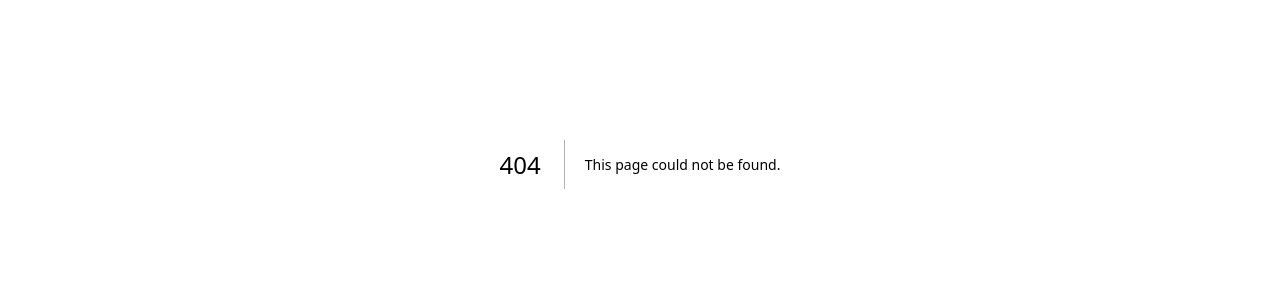
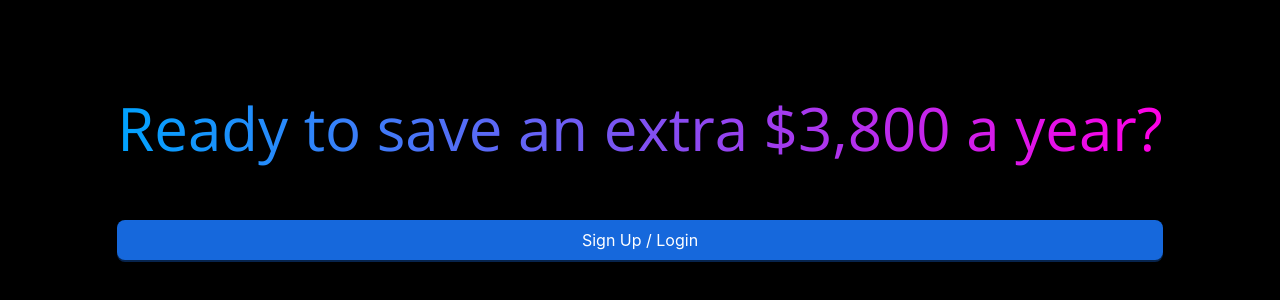
Before and after one commit to Orca-Save/orca, a Next.js app: page /signup in a window 1280 px wide. Before the commit this address had no page. Shown: the part 236-536 px from the top of the page. Built offline with nearby package versions, Linux system fonts and the light colour scheme.

Commit message:
small updates

```diff
--- a/src/app/(customerFacing)/_components/GoalCard.tsx
+++ b/src/app/(customerFacing)/_components/GoalCard.tsx
@@ -28,7 +28,7 @@ export default function GoalCard({
           goalId={goal.id}
           key="delete"
           title="Delete the goal"
-          description="Are you sure to delete this goal?"
+          description="Are you sure you want to delete this goal?"
         />,
         <EditAction route={`/goals/${goal.id}/edit`} key="edit" />,
         ...(revalidatePath !== "/"
--- a/src/app/(customerFacing)/_components/HeaderMenu.tsx
+++ b/src/app/(customerFacing)/_components/HeaderMenu.tsx
@@ -44,12 +44,7 @@ export default function HeaderMenu() {
         align="center"
         size={0}
       >
-        <Text
-          className={`${varelaRound.className} text-center decoration-clone pb-3 text-2xl bg-clip-text text-transparent bg-gradient-to-r from-orca-blue to-orca-pink font-bold`}
-        >
-          O
-        </Text>
-        <Text className={`${varelaRound.className}`}>rca</Text>
+        <Text className={`${varelaRound.className}`}>Orca</Text>
       </Space>
       <Space
         direction="horizontal"
--- a/src/app/(customerFacing)/_components/SavingsList.tsx
+++ b/src/app/(customerFacing)/_components/SavingsList.tsx
@@ -74,7 +74,7 @@ function GoalTransferCard({
           goalTransferId={goalTransfer.id}
           key="delete"
           title="Delete the saving"
-          description="Are you sure to delete this saving?"
+          description="Are you sure you want to delete this saving?"
         />,
         <EditAction
           key="edit"
--- a/src/app/(customerFacing)/page.tsx
+++ b/src/app/(customerFacing)/page.tsx
@@ -70,7 +70,7 @@ export default async function HomePage({
             </Button>
           </Link>
 
-          <Title level={4}>One-tap Saves</Title>
+          <Title level={4}>One-Tap Saves</Title>
 
           <DynamicQuickSave userId={session.user.id} />
         </Space>
--- a/src/app/onboarding/page.tsx
+++ b/src/app/onboarding/page.tsx
@@ -163,7 +163,7 @@ export default function OnboardingPage() {
                       label: "One-Tap",
                       key: "2",
                       children: (
-                        <>
+                        <div style={{ margin: "15px" }}>
                           <div style={{ marginBottom: "20px" }}>
                             <h3
                               className={`${openSans.className} text-center decoration-clone pb-3 text-3xl bg-clip-text text-transparent bg-gradient-to-r from-orca-blue to-orca-pink font-bold`}
@@ -178,7 +178,7 @@ export default function OnboardingPage() {
                               instead.
                             </Text>
                           </div>
-                          <Form.Item name="saving" label="One-tap save name">
+                          <Form.Item name="saving" label="One-Tap save name">
                             <Input placeholder="ex: Made dinner instead of DoorDashing" />
                           </Form.Item>
                           <Form.Item
@@ -187,12 +187,12 @@ export default function OnboardingPage() {
                           >
                             <CurrencyInput />
                           </Form.Item>
-                        </>
+                        </div>
                       ),
                     },
                   ]}
                 />
-                <Row justify="end">
+                <Row justify="end" style={{ marginRight: "15px" }}>
                   {currentTab === 2 ? (
                     <Form.Item>
                       <Space direction="horizontal" size="middle">
--- /dev/null
+++ b/src/app/signup/page.tsx
@@ -0,0 +1,47 @@
+"use client";
+import { baseURL } from "@/lib/utils";
+import { Button, Layout, Space } from "antd";
+import { signIn } from "next-auth/react";
+import { Open_Sans } from "next/font/google";
+
+const openSans = Open_Sans({
+  weight: "400",
+  subsets: ["latin"],
+  display: "swap",
+  variable: "--font-opensans",
+});
+export default function SignUpPage() {
+  const onClick = () => signIn("azure-ad-b2c", { callbackUrl: baseURL });
+  return (
+    <Layout>
+      <div
+        className="bg-color-black mg-5 flex justify-center items-center h-screen"
+        style={{ margin: 15 }}
+      >
+        <Space direction="vertical" size={50}>
+          <h1
+            className={`${openSans.className} text-center decoration-clone pb-3 text-6xl bg-clip-text text-transparent bg-gradient-to-r from-orca-blue to-orca-pink font-bold`}
+          >
+            Ready to save an extra $3,800 a year?
+          </h1>
+
+          <div className="w-100 flex flex-col space-y-4">
+            <Button
+              type="primary"
+              size="large"
+              className="w-full"
+              onClick={onClick}
+            >
+              {/* <a href="https://orcanext.b2clogin.com/orcanext.onmicrosoft.com/b2c_1_orca_signin/oauth2/v2.0/authorize?client_id=3dd4e88e-63c3-49b3-af56-f2770cf498a8&scope=offline_access%20openid&response_type=code&redirect_uri=http%3A%2F%2Flocalhost%3A3000%2Fapi%2Fauth%2Fcallback%2Fazure-ad-b2c&state=AUwpUvWbqIRYKTlgIQ6LnrYpVQwob6tnGMSXe5RVHSI&option=signup"> */}
+              Sign Up / Login
+              {/* </a> */}
+            </Button>
+            {/* <Button size="large" className="w-full " onClick={onClick}>
+            Login
+          </Button> */}
+          </div>
+        </Space>
+      </div>
+    </Layout>
+  );
+}
```
